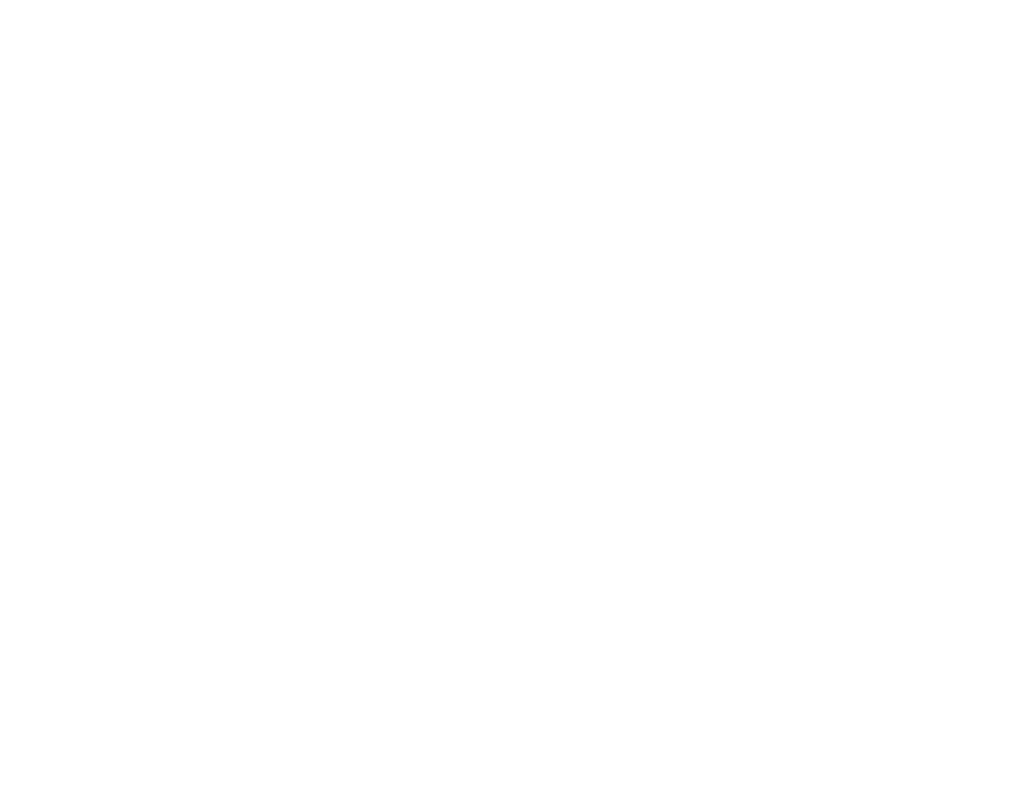
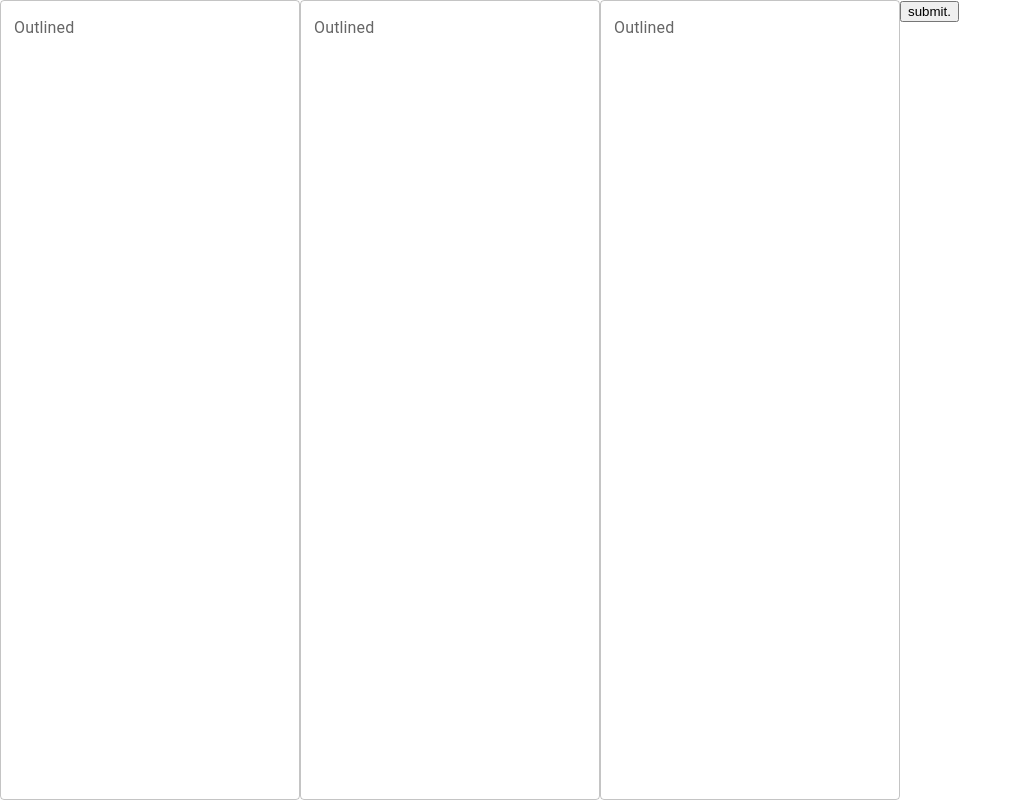
Before and after one commit to vladimirkhvan/collectioner-frontend, a React (Create React App) app: page / in a window 1280 px wide. Shown: the whole page, without its empty margins (0-1022 px from the left). Built offline with nearby package versions, Linux system fonts and the light colour scheme.

Commit message:
fields were added with formik and mui

```diff
--- a/src/pages/Registration.tsx
+++ b/src/pages/Registration.tsx
@@ -1,10 +1,53 @@
 import React from 'react';
+import { Box, TextField } from '@mui/material';
+import { useFormik } from 'formik';
 
-export const Registration:React.FC = () => {
+export const Registration: React.FC = () => {
+    const formik = useFormik({
+        initialValues: {
+            name: '',
+            email: '',
+            password: '',
+        },
+        onSubmit: (values) => {
+            alert(JSON.stringify(values, null, 2));
+        },
+    });
+
     return (
-        <div>
-        </div>
+        <Box sx={{ display: 'flex', flexWrap: 'wrap' }}>
+            <form onSubmit={formik.handleSubmit}>
+                <TextField
+                    sx={{ width: '300px', height: '200px' }}
+                    label="Outlined"
+                    variant="outlined"
+                    name="name"
+                    type="text"
+                    onChange={formik.handleChange}
+                    value={formik.values.name}
+                />
+                <TextField
+                    sx={{ width: '300px', height: '200px' }}
+                    label="Outlined"
+                    variant="outlined"
+                    name="email"
+                    type="text"
+                    onChange={formik.handleChange}
+                    value={formik.values.email}
+                />
+                <TextField
+                    sx={{ width: '300px', height: '200px' }}
+                    label="Outlined"
+                    variant="outlined"
+                    name="password"
+                    type="password"
+                    onChange={formik.handleChange}
+                    value={formik.values.password}
+                />
+                <button type='submit'>submit.</button>
+            </form>
+        </Box>
     );
-}
+};
 
 export default Registration;
```
